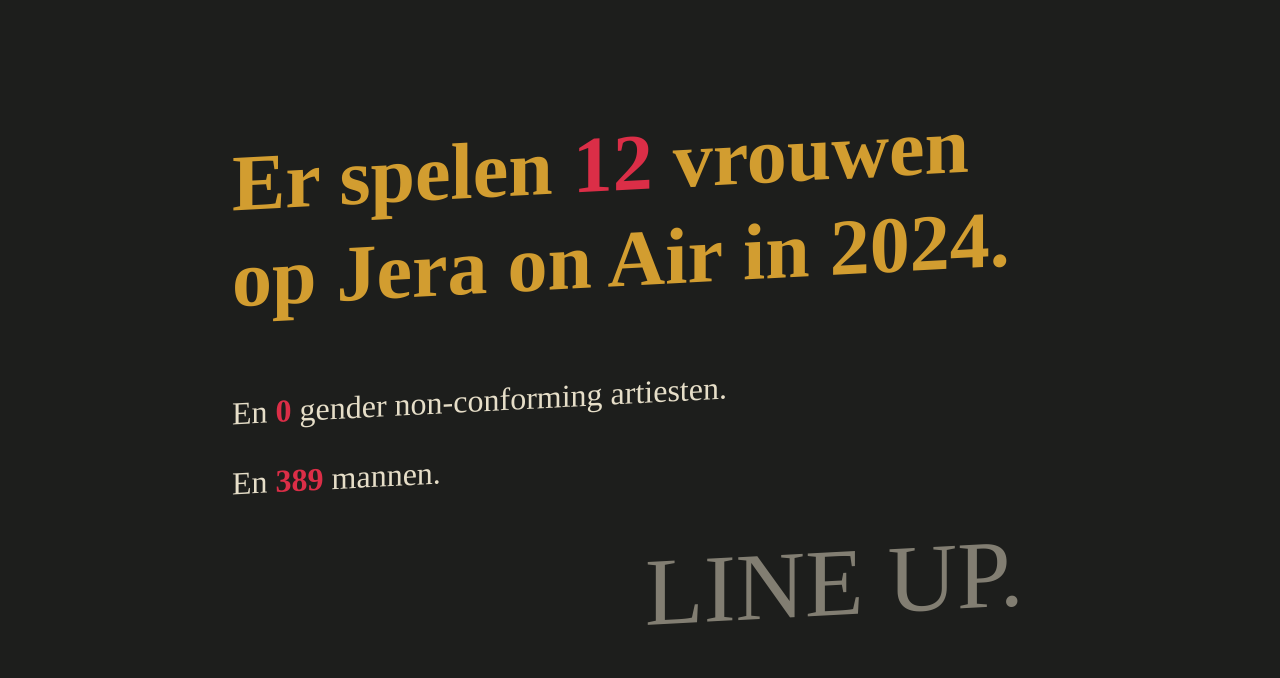
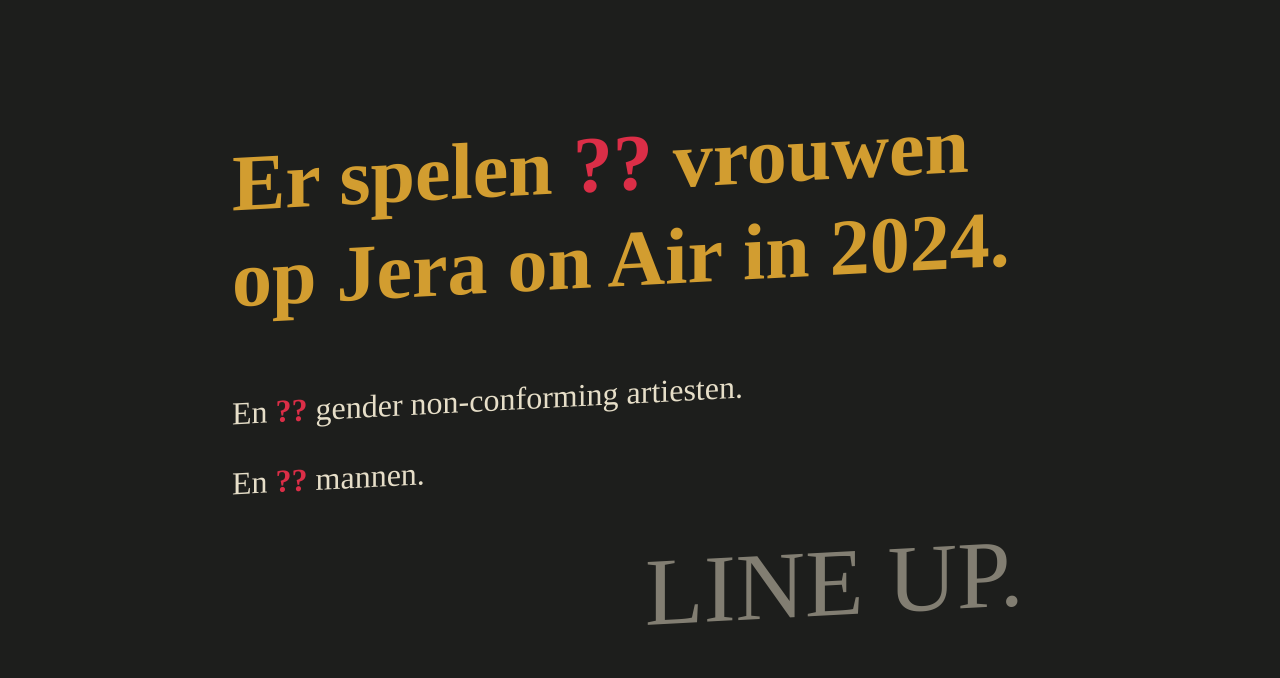
Before and after one commit to nadiavanleur/hoeveelvrouwenopjera, a plain HTML site: page index.html in a window 1280 px wide. Shown: the top 678 px of the page. Drawn offline with Linux system fonts and the light colour scheme; no server answers; a web font is replaced by a local one.

Commit message:
update numbers

```diff
--- a/index.html
+++ b/index.html
@@ -186,16 +186,16 @@
   <div class="c-layout">
     <h2 class="c-title">
       Er spelen
-      <strong class="u-highlight-text" id="WOMEN">12</strong> vrouwen op
+      <strong class="u-highlight-text" id="WOMEN">??</strong> vrouwen op
       <span class="u-prevent-break">Jera on Air</span>
       <span class="u-prevent-break">in 2024.</span>
     </h2>
     <p class="c-text">
-      En <strong class="u-highlight-text" id="NB">0</strong> gender
+      En <strong class="u-highlight-text" id="NB">??</strong> gender
       non-conforming artiesten.
     </p>
     <p class="c-text">
-      En <strong class="u-highlight-text" id="MEN">389</strong> mannen.
+      En <strong class="u-highlight-text" id="MEN">??</strong> mannen.
     </p>
   </div>
   <a target="_blank" href="https://www.jeraonair.nl/nl/line-up/" class="c-link">Line up.</a>
@@ -239,7 +239,7 @@
 
   const setTotals = async () => {
     const totals = await getTotals();
-
+    console.log(totals);
     Object.keys(FIELDS).forEach((key) => {
       const value = totals.find((total) => total.includes(FIELDS[key]))[1];
       document.getElementById(key).innerHTML = value;
```
